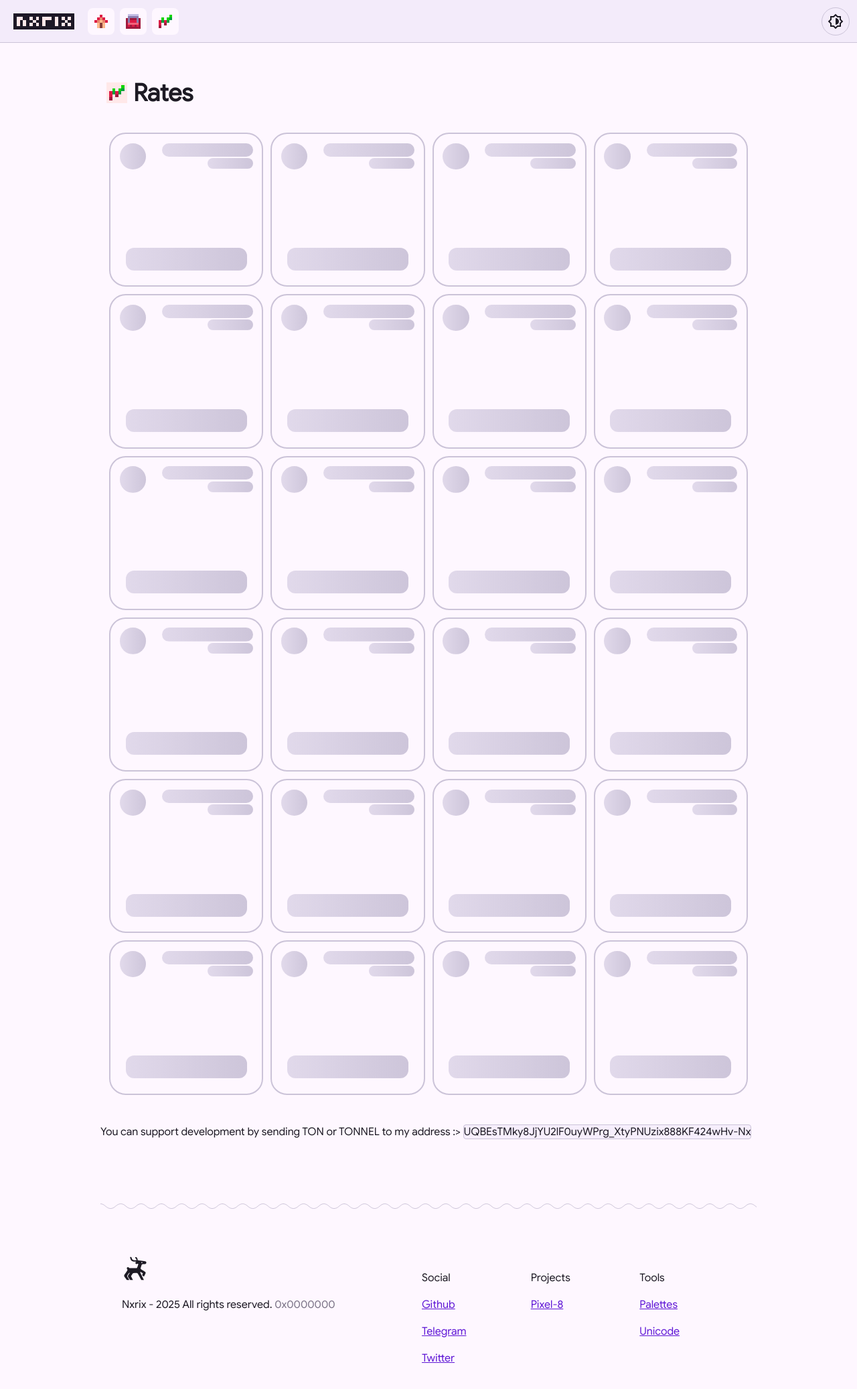
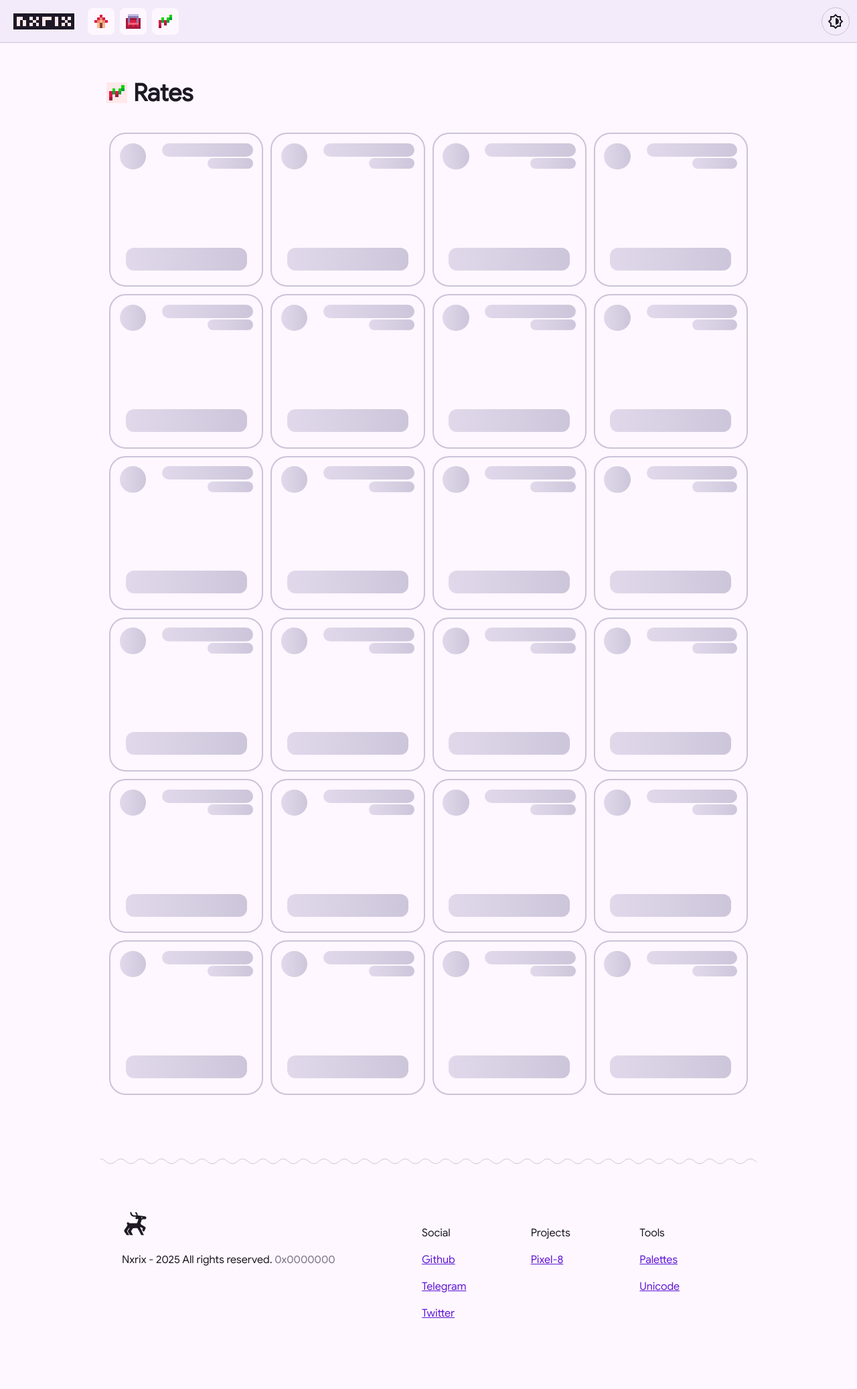
Before and after one commit to Nxrix/nxrix.github.io, a Jekyll site: the page built from rates.md, in a window 1280 px wide. Shown: the top 2074 px of the page at 67% size. Built offline with Jekyll 4.4.1, drawn with Linux system fonts in a browser that asks for light colours.

Commit message:
Update rates.md

```diff
--- a/rates.md
+++ b/rates.md
@@ -231,11 +231,6 @@
 <div id="list"></div>
 <div id="update_time" style="display:none;width:100%;padding:20px 0 0 0;text-align:center;color:var(--md-sys-color-outline);"></div>
 
-<br>
-
-You can support development by sending TON or TONNEL to my address :>
-`UQBEsTMky8JjYU2lF0uyWPrg_XtyPNUzix888KF424wHv-Nx`
-
 <script src="./js/storage.js"></script>
 
 <script>
@@ -340,14 +335,14 @@
     slug: "TON",
     icon: "ton",
     unit: "usd"
-  },/*{
+  },{
     type: 2,
     name: "تانل",
     ename: "Tonnel",
     slug: "TONNEL",
     icon: "tonnel",
     unit: "usd"
-  },*/{
+  },{
     type: 1,
     name: "یورو",
     ename: "Euro",
@@ -463,14 +458,14 @@
     slug: "ETH",
     icon: "eth",
     unit: "usd"
-  },{
+  }/*,{
     type: 2,
     name: "لایت کوین",
     ename: "Litecoin",
     slug: "LTC",
     icon: "ltc",
     unit: "usd"
-  },
+  },*/
 ];
 
 const format_num = (n) => {
@@ -602,7 +597,7 @@
     chart: make_chart(extract_chart(ton_chart,1),ton_data.Price>ton_data.PriceYesterday?"green":"red",400,400,4,0.2,0.25)
   });
 
-  /*const tonnel_data = await(await fetch("https://corsproxy.io/?url=https://dyor.io/api/v4/jettons/slug/tonnel/details")).json();
+  const tonnel_data = await(await fetch("https://corsproxy.io/?url=https://dyor.io/api/v4/jettons/slug/tonnel/details")).json();
   const tonnel_chart = await(await fetch("https://corsproxy.io/?url=https://storage.dyor.io/jettons/239/chart_dark_w1.svg")).text();
   data.currencies.push({
     code: "tonnel",
@@ -612,7 +607,7 @@
     price: parseFloat(tonnel_data.cachedJetton.priceUsd),
     change_percent: tonnel_data.cachedJetton.priceUsd*tonnel_data.cachedJetton.priceChange24h/100,
     chart: make_chart(extract_chart(tonnel_chart),tonnel_data.cachedJetton.priceChange24h>0?"green":"red",400,400,4,0.2,0.25)
-  });*/
+  });
 
   const btc_data = data.currencies.find(c=>c.code=="btc");
   const btc_chart = await(await fetch("https://corsproxy.io/?url=https://www.coingecko.com/coins/1/sparkline.svg")).text();
```
